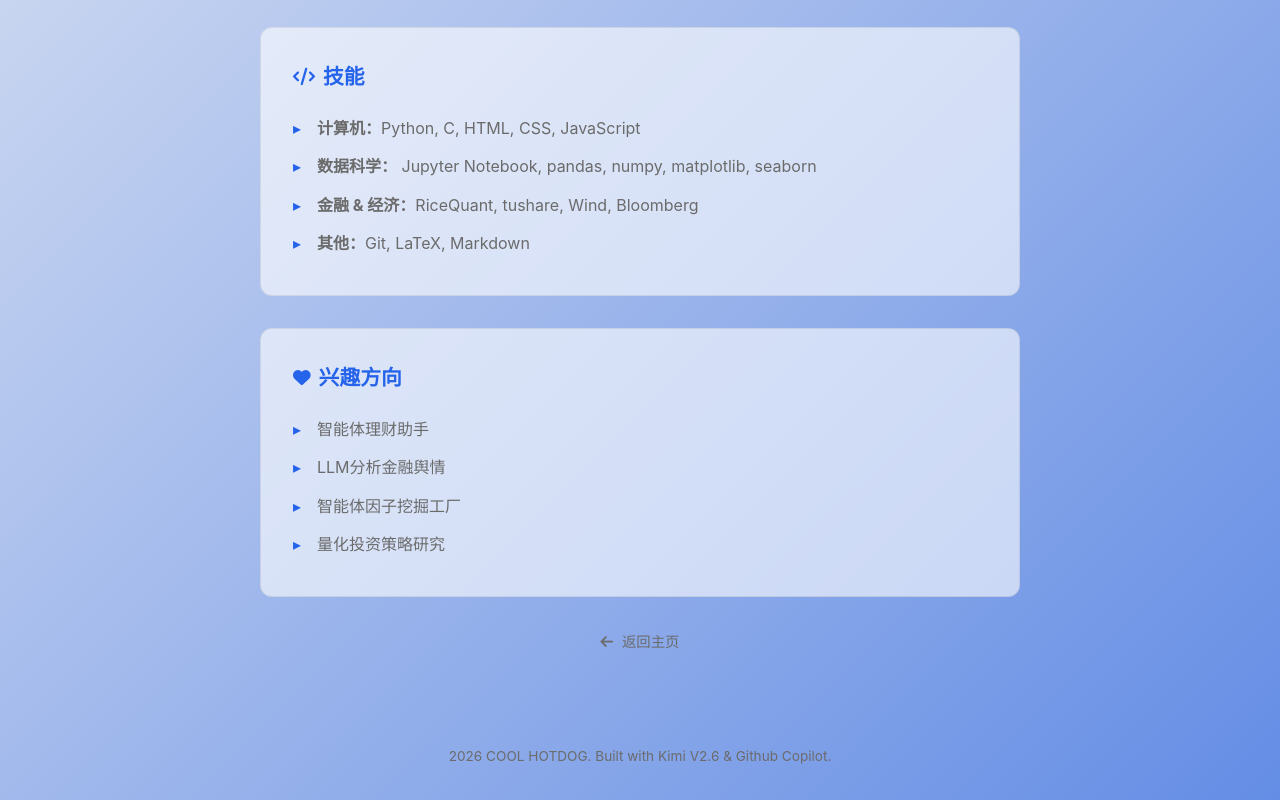
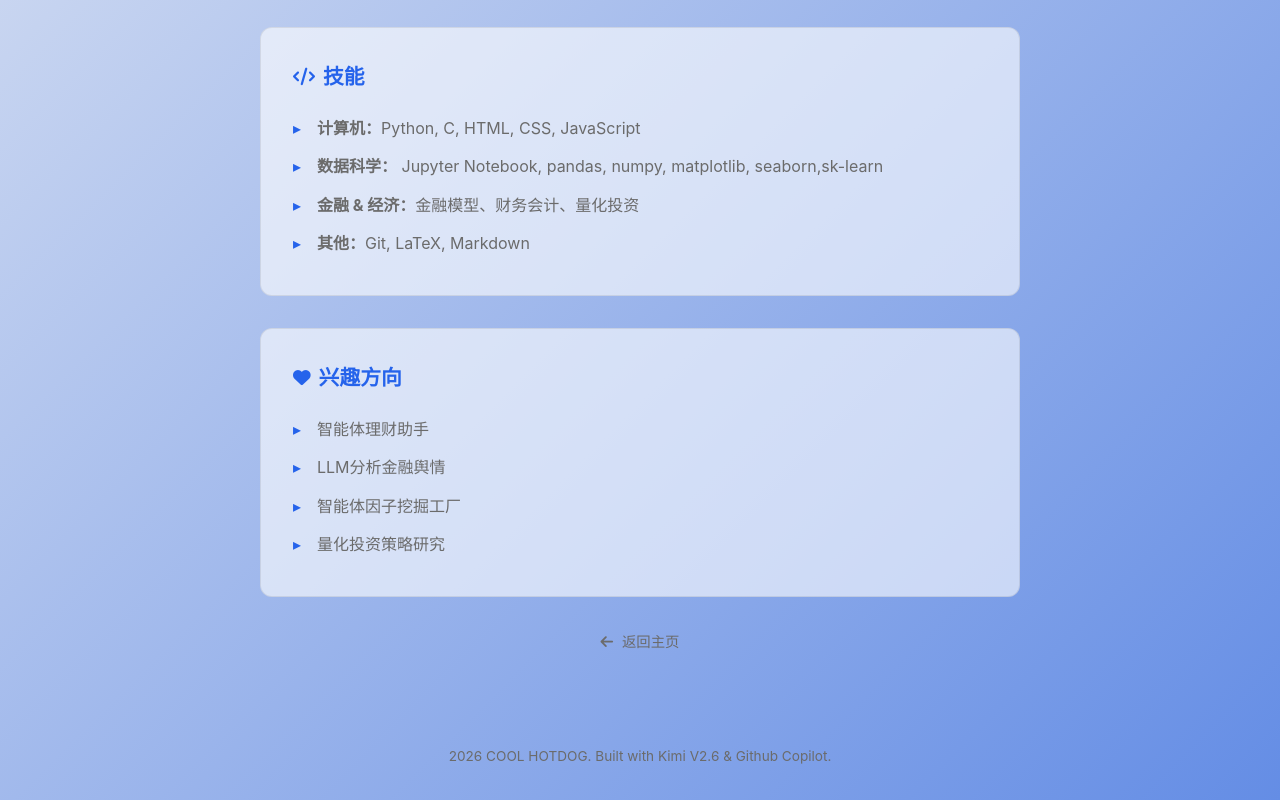
Before and after one commit to cool-hotdog/cool-hotdog.github.io, a plain HTML site: page about-cn.html in a window 1280 px wide. Shown: the part 1036-1836 px from the top of the page. Drawn offline with Linux system fonts and the light colour scheme.

Commit message:
update about

```diff
--- a/about-cn.html
+++ b/about-cn.html
@@ -201,8 +201,8 @@
                 <h2><i class="fas fa-code"></i> 技能</h2>
                 <ul>
                     <li><strong>计算机：</strong>Python, C, HTML, CSS, JavaScript</li>
-                    <li><strong>数据科学：</strong> Jupyter Notebook, pandas, numpy, matplotlib, seaborn</li>
-                    <li><strong>金融 & 经济：</strong>RiceQuant, tushare, Wind, Bloomberg</li>
+                    <li><strong>数据科学：</strong> Jupyter Notebook, pandas, numpy, matplotlib, seaborn,sk-learn</li>
+                    <li><strong>金融 & 经济：</strong>金融模型、财务会计、量化投资</li>
                     <li><strong>其他：</strong>Git, LaTeX, Markdown</li>
                 </ul>
             </div>
```
